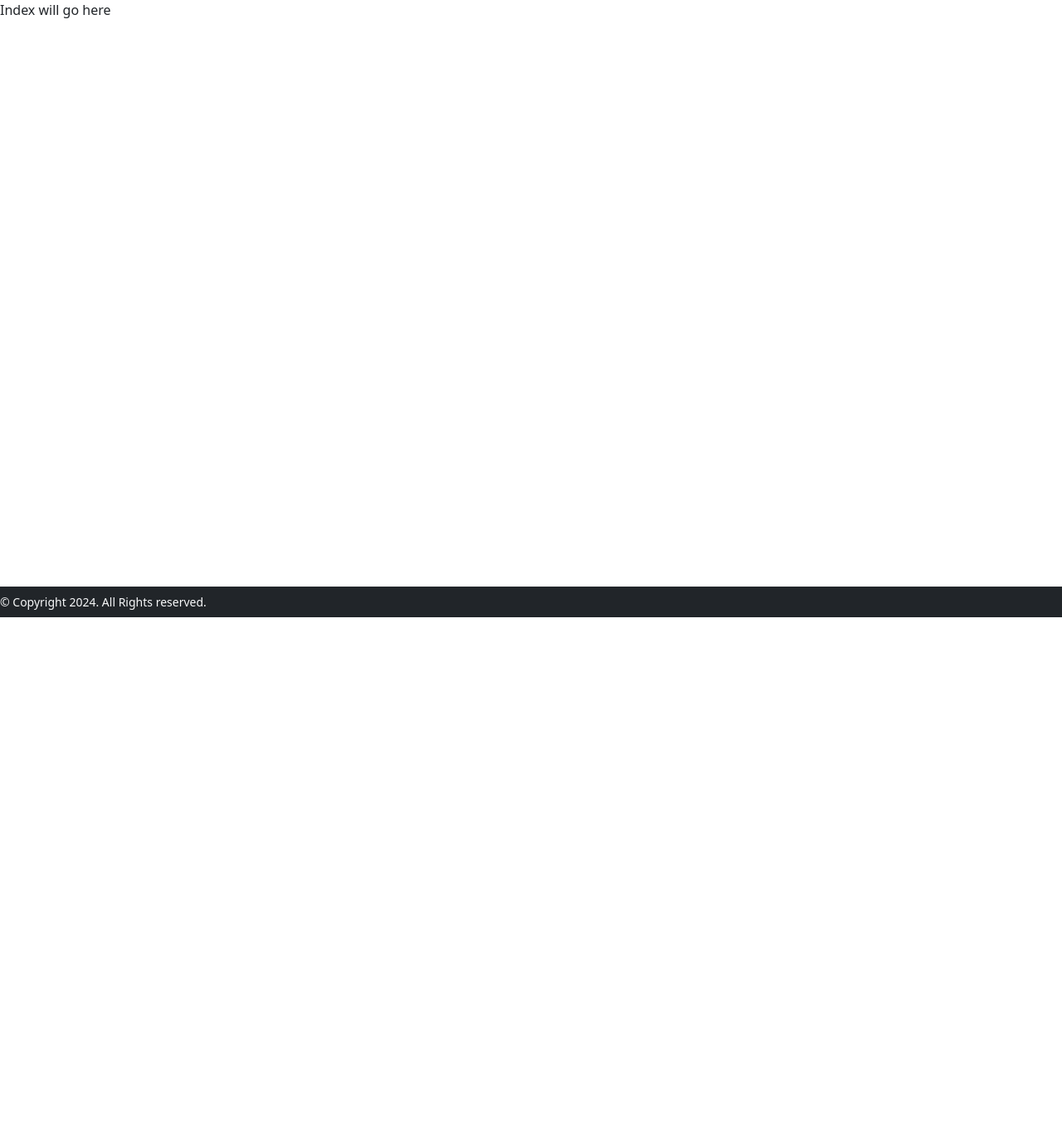
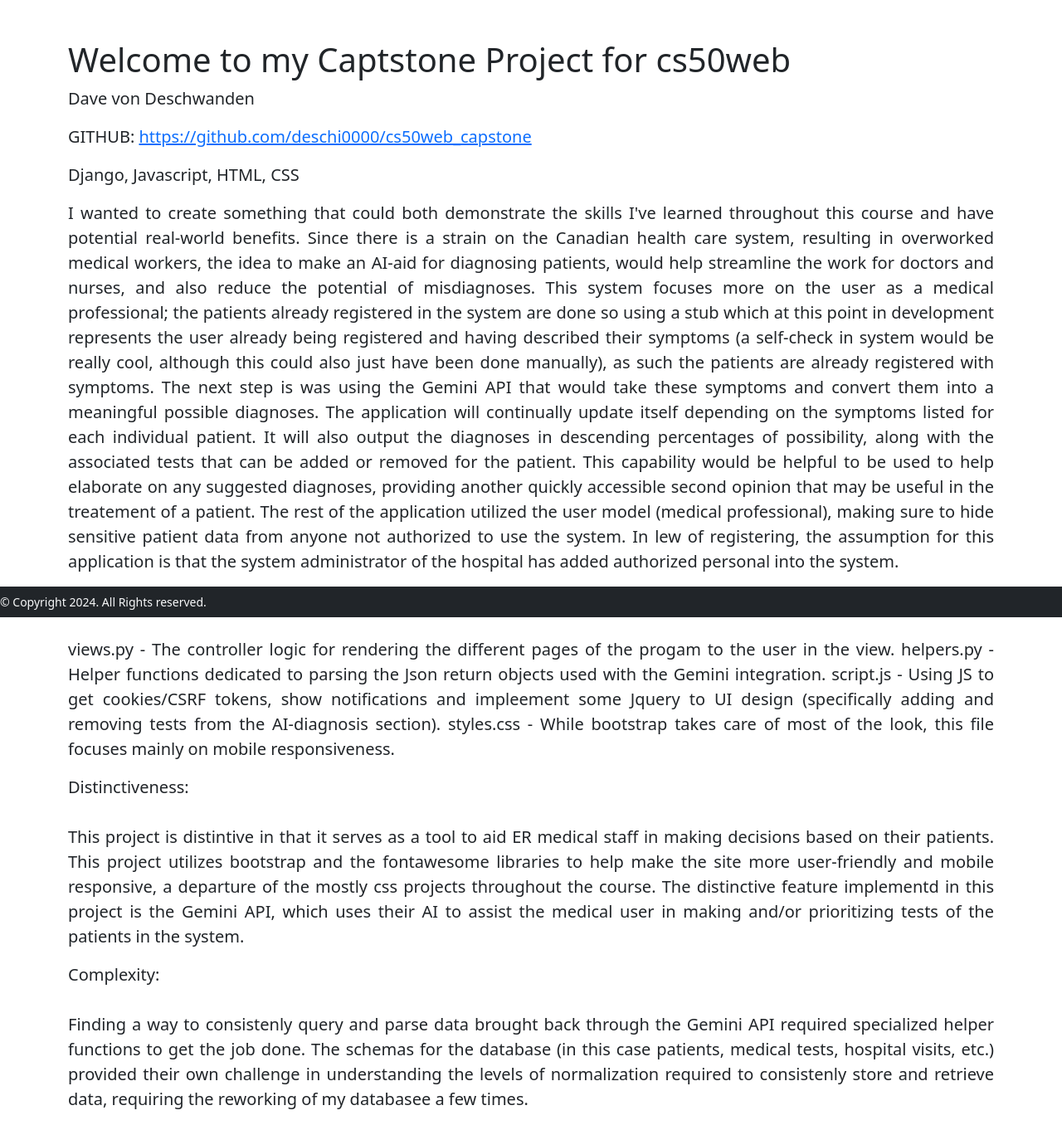
Before and after one commit to deschi0000/cs50web_capstone, a Django app: page / in a window 1280 px wide. Shown: the part 56-1412 px from the top of the page at 83% size. Before the commit the page ends 800 px from the top, so only its background shows below. Run offline with Django 4.2, Linux system fonts and the light colour scheme; some libraries are stand-ins or nearby versions.

Commit message:
add introduction

```diff
--- a/medicAI/templates/medicAI/index.html
+++ b/medicAI/templates/medicAI/index.html
@@ -1,7 +1,73 @@
 {% extends "medicAI/layout.html" %}
 
 {% block body %}
-<p>Index will go here</p>
+
+<div class="jumbotron jumbotron-fluid">
+    <div class="container intro" style="margin-top: 0 auto; margin-top: 3rem; width: 300; text-align: justify;">
+        <h1 class="display-20">Welcome to my Captstone Project for cs50web</h1>
+        <p class="lead">Dave von Deschwanden</p>
+        <p class="lead">GITHUB: <a href="https://github.com/deschi0000/cs50web_capstone"
+                target="_blank">https://github.com/deschi0000/cs50web_capstone</a></p>
+        <p class="lead">Django, Javascript, HTML, CSS</p>
+        <p class="lead">
+            I wanted to create something that could both demonstrate the skills I've learned throughout this course and
+            have potential real-world benefits.
+            Since there is a strain on the Canadian health care system, resulting in overworked medical workers, the
+            idea to make an AI-aid for diagnosing patients, would help streamline the work for doctors and nurses, and
+            also reduce the potential of misdiagnoses.
+
+            This system focuses more on the user as a medical professional; the patients already registered in the
+            system are done so using a stub which at this point in development represents the user already being
+            registered and having described their symptoms (a self-check in system would be really cool, although this
+            could also just have been done manually), as such the patients are already registered with symptoms.
+
+            The next step is was using the Gemini API that would take these symptoms and convert them into a meaningful
+            possible diagnoses. The application will continually update itself depending on the symptoms listed for each
+            individual patient. It will also output the diagnoses in descending percentages of possibility, along with
+            the associated tests that can be added or removed for the patient.
+
+            This capability would be helpful to be used to help elaborate on any suggested diagnoses, providing another
+            quickly accessible second opinion that may be useful in the treatement of a patient.
+
+            The rest of the application utilized the user model (medical professional), making sure to hide sensitive
+            patient data from anyone not authorized to use the system. In lew of registering, the assumption for this
+            application is that the system administrator of the hospital has added authorized personal into the system.
+        </p>
+        <p class="lead">
+            Contained in each file</br></br>
+
+            views.py - The controller logic for rendering the different pages of the progam to the user in the view.
+
+            helpers.py - Helper functions dedicated to parsing the Json return objects used with the Gemini integration.
+
+            script.js - Using JS to get cookies/CSRF tokens, show notifications and impleement some Jquery to UI design
+            (specifically adding and removing tests from the AI-diagnosis section).
+
+            styles.css - While bootstrap takes care of most of the look, this file focuses mainly on mobile
+            responsiveness.
+        </p>
+        <p class="lead">
+            Distinctiveness:</br></br>
+
+            This project is distintive in that it serves as a tool to aid ER medical staff in making decisions based on
+            their patients. This project utilizes bootstrap and the fontawesome libraries to help make the site more
+            user-friendly and mobile responsive, a departure of the mostly css projects throughout the course. The
+            distinctive feature implementd in this project is the Gemini API, which uses their AI to assist the medical
+            user in making and/or prioritizing tests of the patients in the system.
+        </p>
+        <p class="lead">
+            Complexity:</br></br>
+
+            Finding a way to consistenly query and parse data brought back through the Gemini API required specialized
+            helper functions to get the job done. The schemas for the database (in this case patients, medical tests,
+            hospital visits, etc.) provided their own challenge in understanding the levels of normalization required to
+            consistenly store and retrieve data, requiring the reworking of my databasee a few times.
+
+        </p>
+
+    </div>
+</div>
+
 
 
 
```
